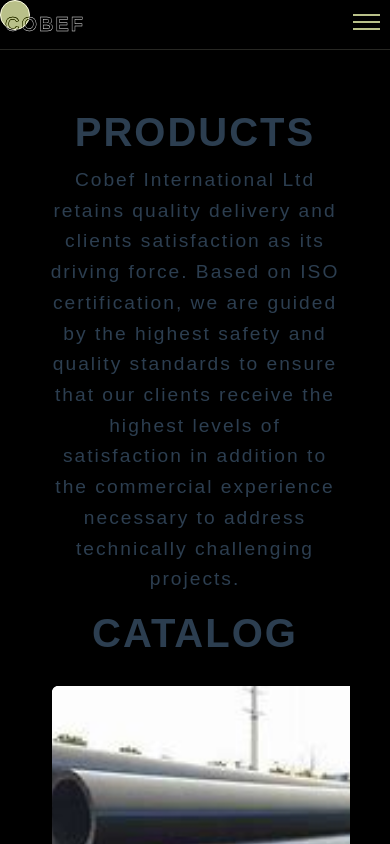
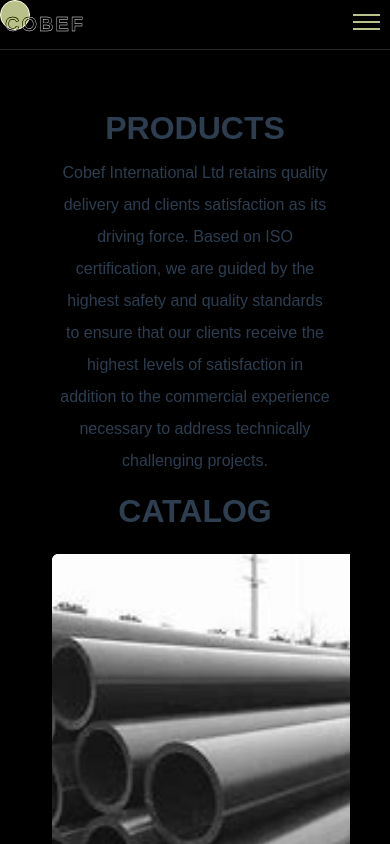
Before and after one commit to utibeinyangetuk/cobef, a Vue app: page /products in a window 390 px wide. Built offline with nearby package versions, Linux system fonts and the light colour scheme; a web font is replaced by a local one.

Commit message:
products

```diff
--- a/src/views/Products.vue
+++ b/src/views/Products.vue
@@ -150,8 +150,7 @@
 
    .header h1 {
       text-transform: uppercase;
-		letter-spacing: 2px;
-		font-size: 2.5em;
+      font-size: 2em;
       font-weight: 700;
       color: var(--pry-text-color);
       height: fit-content;
@@ -161,15 +160,13 @@
    .header p {
       font-size: 1.2em;
       line-height: 1.8em;
-		letter-spacing: 2px;
       padding: 0 40px;
       margin-bottom: 1rem;
    }
 
    .secondary-header {
       text-transform: uppercase;
-		letter-spacing: 2px;
-		font-size: 2.5em;
+      font-size: 2em;
       color: var(--pry-text-color);
       align-content: center;
       height: fit-content;
@@ -203,6 +200,7 @@
       object-fit: cover;
       border-radius: 5px;
       transition: filter 0.3s ease-in-out;
+      filter: grayscale(1);
    }
 
    .product-container .product:hover img {
@@ -214,35 +212,33 @@
    }
 
    .product-description h1 {
-		letter-spacing: 2px;
-		font-size: 2em;
+      font-size: 1.7em;
       color: var(--pry-text-color);
    }
 
    .product-description p {
-		line-height: 1.7rem;
+      line-height: 1.5rem;
       font-weight: 300;
       color: var(--pry-text-color);
       letter-spacing: 2px;
       font-size: 0.9em;
    }
 
-	@media only screen and (max-width: 768px) {
+   @media only screen and (max-width: 600px) {
       .header {
-			padding: 0 10px;
+         padding: 0 20px;
       }
 
       .header p {
          padding: 0;
-			font-size: 1.2em;
+         font-size: 1em;
          text-align: center;
          font-weight: 400;
-			line-height: 1.6em;
+         line-height: 2em;
       }
 
       .product-description h1 {
          font-size: 1.6em;
-			margin: 5px 0px;
       }
    }
 </style>
```
Lines whose indentation alone changed are shown as unchanged.
